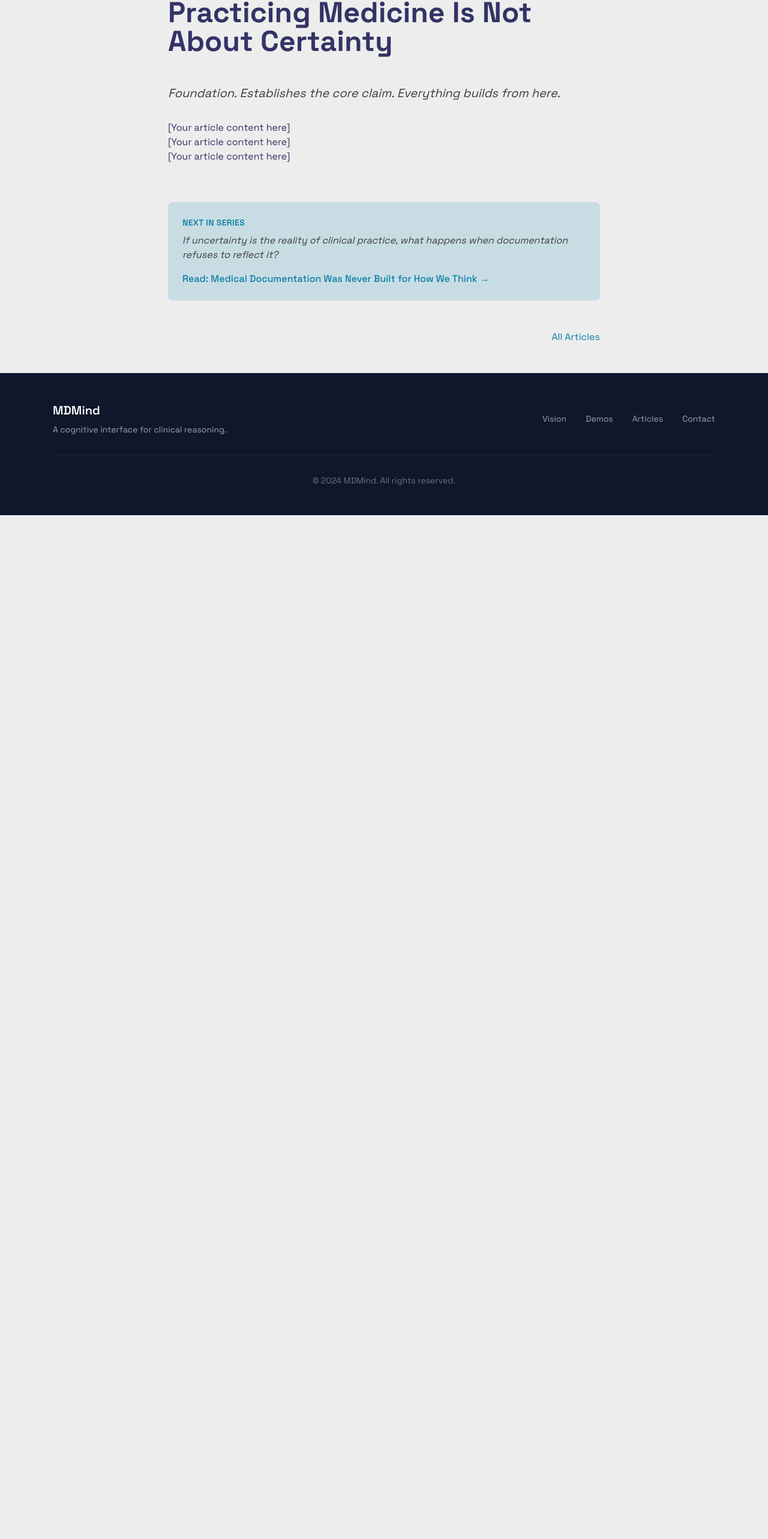
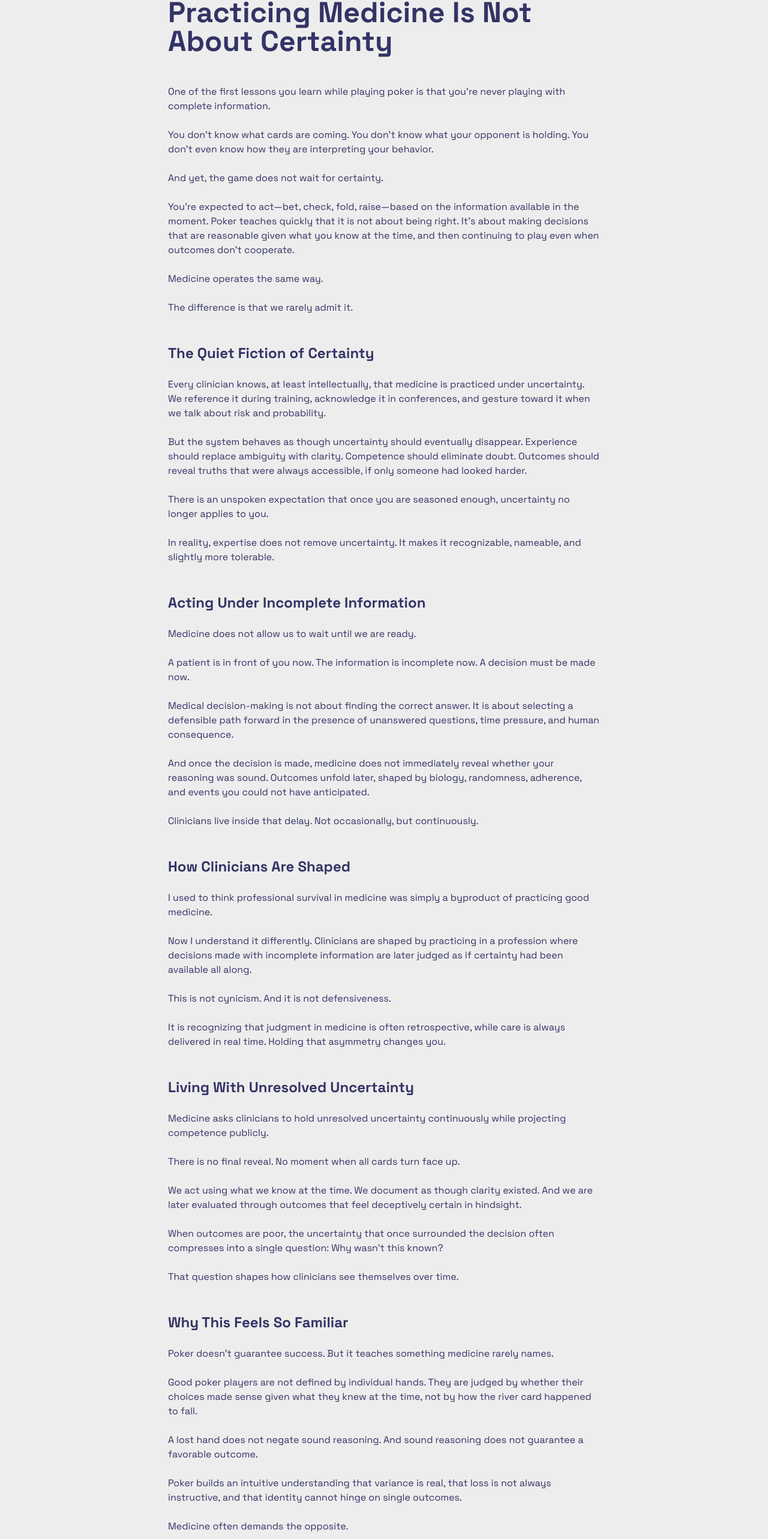
Before and after one commit to arbroadbent/themdmind, a Next.js app: page /en/articles/practicing-medicine-is-not-about-certainty in a window 1280 px wide. Shown: the part 195-2761 px from the top of the page at 60% size. Before the commit the page ends 1054 px from the top, so only its background shows below. Built offline with nearby package versions, Linux system fonts and the light colour scheme.

Commit message:
Update page.tsx

```diff
--- a/src/app/[locale]/articles/practicing-medicine-is-not-about-certainty/page.tsx
+++ b/src/app/[locale]/articles/practicing-medicine-is-not-about-certainty/page.tsx
@@ -12,24 +12,145 @@ export default function Article1() {
         teaser: "If uncertainty is the reality of clinical practice, what happens when documentation refuses to reflect it?"
       }}
     >
-      {/* ARTICLE CONTENT GOES HERE */}
-      <p className="text-xl text-text-secondary mb-8 italic">
-        Foundation. Establishes the core claim. Everything builds from here.
+            <p className="mb-6">
+        One of the first lessons you learn while playing poker is that you&apos;re never playing with complete information.
       </p>
 
-      <p>
-        [Your article content here]
+      <p className="mb-6">
+        You don&apos;t know what cards are coming. You don&apos;t know what your opponent is holding. You don&apos;t even know how they are interpreting your behavior.
       </p>
 
-      <p>
-        [Your article content here]
+      <p className="mb-6">
+        And yet, the game does not wait for certainty.
       </p>
 
-      <p>
-        [Your article content here]
+      <p className="mb-6">
+        You&apos;re expected to act—bet, check, fold, raise—based on the information available in the moment. Poker teaches quickly that it is not about being right. It&apos;s about making decisions that are reasonable given what you know at the time, and then continuing to play even when outcomes don&apos;t cooperate.
       </p>
 
-      {/* Add more paragraphs, headings, etc. */}
+      <p className="mb-6">
+        Medicine operates the same way.
+      </p>
+
+      <p className="mb-6">
+        The difference is that we rarely admit it.
+      </p>
+
+      <h2 className="text-2xl font-bold text-primary mt-12 mb-6">The Quiet Fiction of Certainty</h2>
+
+      <p className="mb-6">
+        Every clinician knows, at least intellectually, that medicine is practiced under uncertainty. We reference it during training, acknowledge it in conferences, and gesture toward it when we talk about risk and probability.
+      </p>
+
+      <p className="mb-6">
+        But the system behaves as though uncertainty should eventually disappear. Experience should replace ambiguity with clarity. Competence should eliminate doubt. Outcomes should reveal truths that were always accessible, if only someone had looked harder.
+      </p>
+
+      <p className="mb-6">
+        There is an unspoken expectation that once you are seasoned enough, uncertainty no longer applies to you.
+      </p>
+
+      <p className="mb-6">
+        In reality, expertise does not remove uncertainty. It makes it recognizable, nameable, and slightly more tolerable.
+      </p>
+
+      <h2 className="text-2xl font-bold text-primary mt-12 mb-6">Acting Under Incomplete Information</h2>
+
+      <p className="mb-6">
+        Medicine does not allow us to wait until we are ready.
+      </p>
+
+      <p className="mb-6">
+        A patient is in front of you now. The information is incomplete now. A decision must be made now.
+      </p>
+
+      <p className="mb-6">
+        Medical decision-making is not about finding the correct answer. It is about selecting a defensible path forward in the presence of unanswered questions, time pressure, and human consequence.
+      </p>
+
+      <p className="mb-6">
+        And once the decision is made, medicine does not immediately reveal whether your reasoning was sound. Outcomes unfold later, shaped by biology, randomness, adherence, and events you could not have anticipated.
+      </p>
+
+      <p className="mb-6">
+        Clinicians live inside that delay. Not occasionally, but continuously.
+      </p>
+
+      <h2 className="text-2xl font-bold text-primary mt-12 mb-6">How Clinicians Are Shaped</h2>
+
+      <p className="mb-6">
+        I used to think professional survival in medicine was simply a byproduct of practicing good medicine.
+      </p>
+
+      <p className="mb-6">
+        Now I understand it differently. Clinicians are shaped by practicing in a profession where decisions made with incomplete information are later judged as if certainty had been available all along.
+      </p>
+
+      <p className="mb-6">
+        This is not cynicism. And it is not defensiveness.
+      </p>
+
+      <p className="mb-6">
+        It is recognizing that judgment in medicine is often retrospective, while care is always delivered in real time. Holding that asymmetry changes you.
+      </p>
+
+      <h2 className="text-2xl font-bold text-primary mt-12 mb-6">Living With Unresolved Uncertainty</h2>
+
+      <p className="mb-6">
+        Medicine asks clinicians to hold unresolved uncertainty continuously while projecting competence publicly.
+      </p>
+
+      <p className="mb-6">
+        There is no final reveal. No moment when all cards turn face up.
+      </p>
+
+      <p className="mb-6">
+        We act using what we know at the time. We document as though clarity existed. And we are later evaluated through outcomes that feel deceptively certain in hindsight.
+      </p>
+
+      <p className="mb-6">
+        When outcomes are poor, the uncertainty that once surrounded the decision often compresses into a single question: Why wasn&apos;t this known?
+      </p>
+
+      <p className="mb-6">
+        That question shapes how clinicians see themselves over time.
+      </p>
+
+      <h2 className="text-2xl font-bold text-primary mt-12 mb-6">Why This Feels So Familiar</h2>
+
+      <p className="mb-6">
+        Poker doesn&apos;t guarantee success. But it teaches something medicine rarely names.
+      </p>
+
+      <p className="mb-6">
+        Good poker players are not defined by individual hands. They are judged by whether their choices made sense given what they knew at the time, not by how the river card happened to fall.
+      </p>
+
+      <p className="mb-6">
+        A lost hand does not negate sound reasoning. And sound reasoning does not guarantee a favorable outcome.
+      </p>
+
+      <p className="mb-6">
+        Poker builds an intuitive understanding that variance is real, that loss is not always instructive, and that identity cannot hinge on single outcomes.
+      </p>
+
+      <p className="mb-6">
+        Medicine often demands the opposite.
+      </p>
+
+      <h2 className="text-2xl font-bold text-primary mt-12 mb-6">Practicing Without Certainty</h2>
+
+      <p className="mb-6">
+        Medicine is not about certainty.
+      </p>
+
+      <p className="mb-6">
+        It is about developing the capacity to act, reflect, and continue without it. Thinking clearly in the fog. Carrying responsibility without omniscience. Remaining intact when outcomes diverge from intention.
+      </p>
+
+      <p className="mb-6">
+        Practicing medicine is not about eliminating uncertainty. It is about staying present—continuing to think, to care, to act—despite it.
+      </p>
 
     </ArticleLayout>
   )
```
